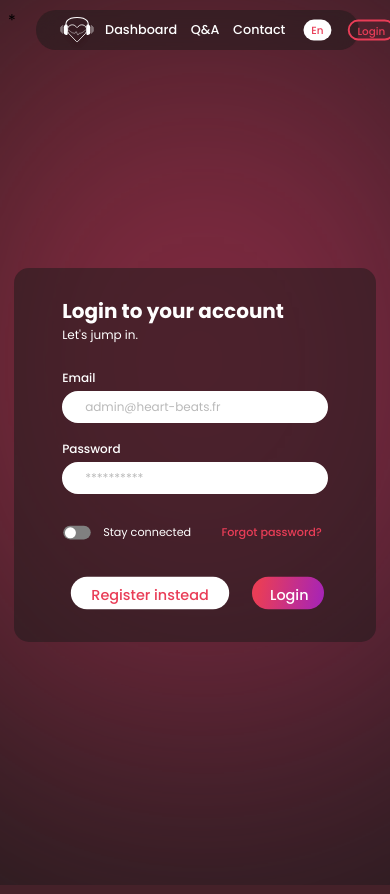
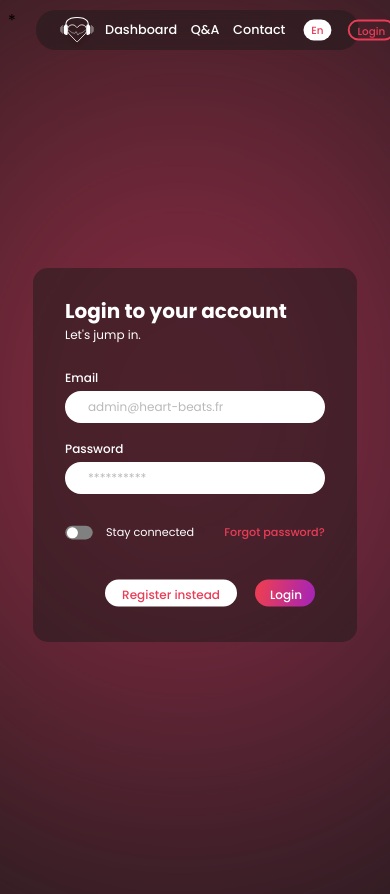
Before and after one commit to HeartBeats-APP/HeartBeats-Website, a PHP site: page /account/login.html in a window 390 px wide. Run offline with PHP 8.4, Linux system fonts and the light colour scheme.

Commit message:
login is now fully responsive

```diff
--- a/account/login.css
+++ b/account/login.css
@@ -215,6 +215,10 @@ a:hover {
     line-height: 2.75em;
   }
 
+  input[type="checkbox"] + label {
+    margin-left: -1.5vw;
+  }
+
   .connected-text {
     margin-left: 0.5vw;
   }
@@ -246,13 +250,16 @@ a:hover {
 }
 
 @media screen and (max-width: 600px) {
+
   .login-background {
-    margin-left: 2;
-    margin-top: 0;
+    margin-left: -5vw;
+    margin-top: 10vh;
   }
 
   .login-wrapper {
     margin: 3em;
+    margin-left: 2.5em;
+    margin-right: 2.5em;
   }
 
   .login-text h1 {
@@ -316,12 +323,14 @@ a:hover {
 @media screen and (max-width: 450px) {
 
   .login-background {
-    margin-left: 0;
-    margin-top: 0;
+    margin-left: -5vw;
+    margin-top: 5vh;
   }
 
   .login-wrapper {
     margin: 3em;
+    margin-left: 2em;
+    margin-right: 2em;
   }
 
   .login-text h1 {
@@ -364,14 +373,17 @@ a:hover {
 
   .buttons-area {
     margin-top: 2.75vh;
-    gap: 2.5vw;
+    justify-content: right ;
   }
 
   .buttons-area .main-button {
-    scale: .9;
+    scale: .75;
+    width: 5em;
+    margin-left: -1.5em;
   }
 
   .buttons-area .second-button {
-    scale: .9;
+    scale: .75;
+    width: 11em;
   }
 }
```
